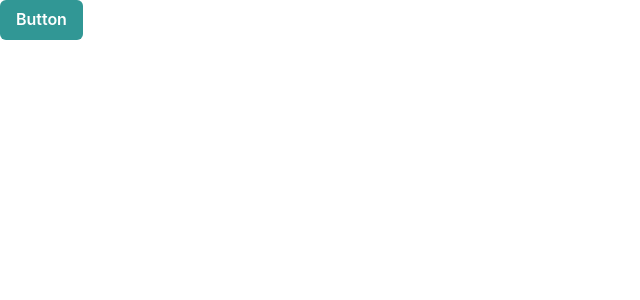
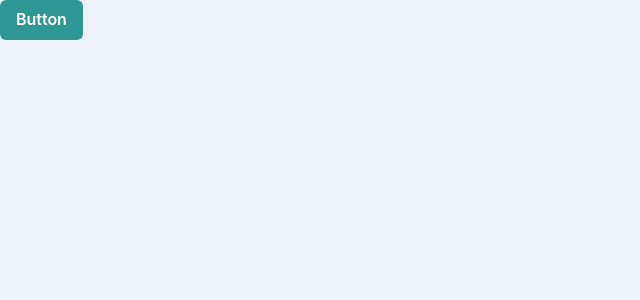
Before and after one commit to k-kudo-hub/react-practice2, a React (Create React App) app in the folder section_12/: page / in a window 1280 px wide. Shown: the top 300 px of the page, without its empty margins (0-640 px from the left). Built offline with nearby package versions, Linux system fonts and the light colour scheme.

Commit message:
Global style was defined and applied.

```diff
--- a/section_12/src/App.tsx
+++ b/section_12/src/App.tsx
@@ -1,9 +1,10 @@
 import React from 'react';
 import { ChakraProvider, Button } from '@chakra-ui/react';
+import theme from './theme/theme';
 
 export default function App() {
   return (
-    <ChakraProvider>
+    <ChakraProvider theme={theme}>
       <Button colorScheme="teal">Button</Button>
     </ChakraProvider>
   )
--- /dev/null
+++ b/section_12/src/theme/theme.ts
@@ -0,0 +1,13 @@
+import { extendTheme } from "@chakra-ui/react";
+
+const theme = extendTheme({
+  styles: {
+    global: {
+      body: {
+        backgroundColor: "gray.100",
+        color: "gray.800",
+      }
+    }
+  }
+});
+export default theme;
```
